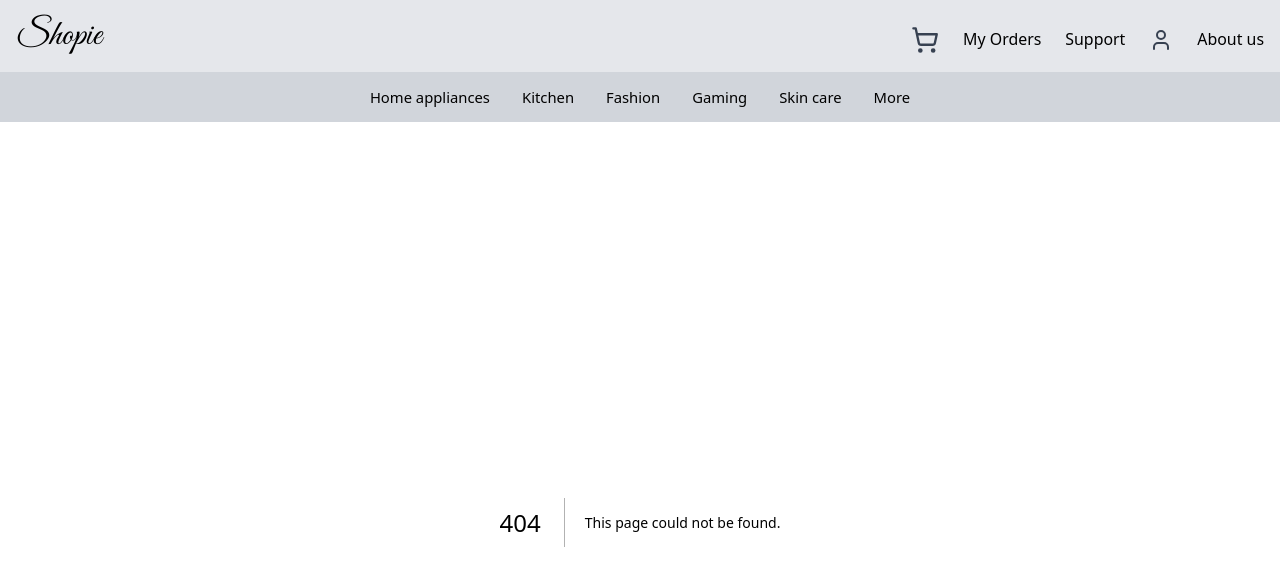
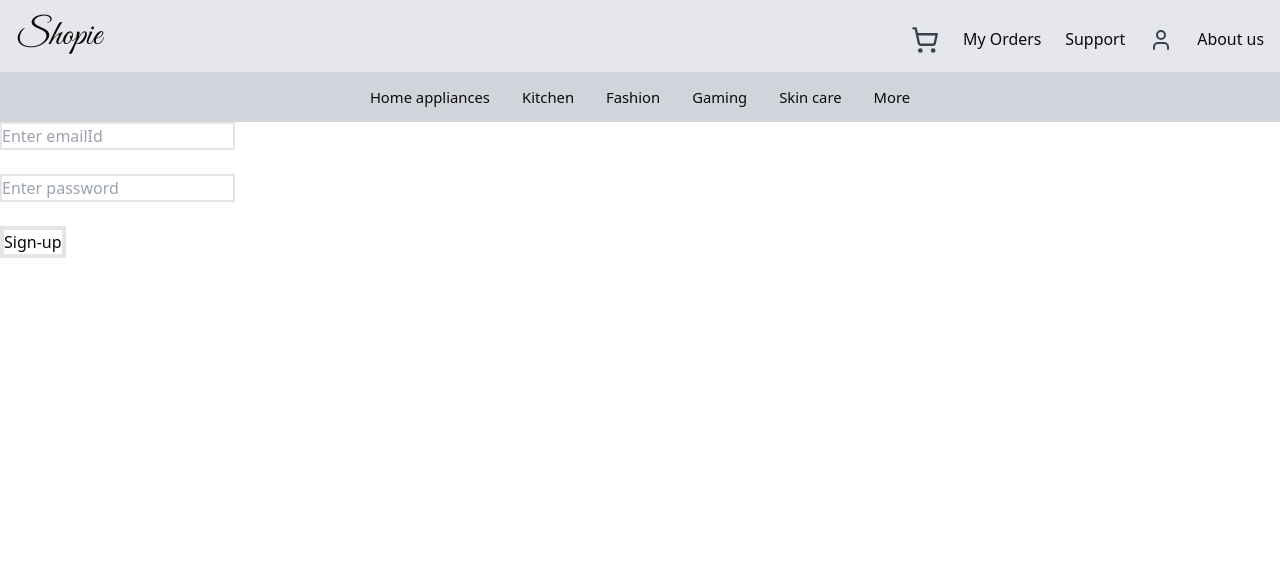
Before and after one commit to Vansh-Bhatia-ctrl/Shopie-An-E-Commerce-Website, a Next.js app: page /signup in a window 1280 px wide. Before the commit this address had no page. Shown: the top 586 px of the page. Built offline with nearby package versions, Linux system fonts and the light colour scheme.

Commit message:
Improved the dummy sign-up page and also added a dummy login page

```diff
--- a/app/components/Navbar.js
+++ b/app/components/Navbar.js
@@ -27,7 +27,7 @@ export default function Navbar() {
 
           <Link href="">My Orders</Link>
           <Link href="">Support</Link>
-          <Link href="/login">
+          <Link href="/signup">
             <User size={24} className="text-gray-700" />
           </Link>
           <Link href="">About us</Link>
--- a/app/login/page.js
+++ b/app/login/page.js
@@ -1,61 +1,34 @@
 "use client";
 
-import { createUserWithEmailAndPassword } from "firebase/auth";
+import { signInWithEmailAndPassword } from "firebase/auth";
 import { useState } from "react";
-import { auth, db } from "../lib/firebaseconfig";
-import { doc, setDoc } from "firebase/firestore";
+import { auth } from "../lib/firebaseconfig";
 
 export default function Login() {
-  const [userName, setUserName] = useState("");
-  const [phoneNumber, setPhoneNumber] = useState("");
   const [email, setEmail] = useState("");
   const [password, setPassword] = useState("");
 
-  async function handleSignUp(e) {
+  async function handleSignIn(e) {
     e.preventDefault();
     try {
-      const userCredentials = await createUserWithEmailAndPassword(
+      const userCredentials = await signInWithEmailAndPassword(
         auth,
         email,
         password
       );
       const user = userCredentials.user;
-      console.log("user added successfully", user);
-      await setDoc(doc(db, "users", user.uid), {
-        userName,
-        phoneNumber,
-        email,
-      });
-      console.log("User data saved to Firestore");
+      console.log("user signed in");
     } catch (error) {
-      console.error("Error creating user:", error.message);
+      console.error("Error sigining in", error.message);
     }
   }
 
   return (
-    <>
-      <form onSubmit={handleSignUp}>
-        <input
-          placeholder="Enter name"
-          type="text"
-          value={userName}
-          onChange={(e) => setUserName(e.target.value)}
-          className="border-2"
-        />
-        <br />
-        <br />
-        <input
-          placeholder="Enter phone number"
-          type="number"
-          value={phoneNumber}
-          onChange={(e) => setPhoneNumber(e.target.value)}
-          className="border-2"
-        />
-        <br />
-        <br />
+    <form onSubmit={handleSignIn}>
       <input
         placeholder="Enter emailId"
         type="email"
+        name="email"
         value={email}
         onChange={(e) => setEmail(e.target.value)}
         className="border-2"
@@ -64,6 +37,7 @@ export default function Login() {
       <br />
       <input
         placeholder="Enter password"
+        name="password"
         type="password"
         value={password}
         onChange={(e) => setPassword(e.target.value)}
@@ -72,9 +46,8 @@ export default function Login() {
       <br />
       <br />
       <button type="submit" className="border-4">
-          Sign-up
+        Sign-in
       </button>
     </form>
-    </>
   );
 }
--- /dev/null
+++ b/app/signup/page.js
@@ -0,0 +1,58 @@
+"use client";
+
+import { createUserWithEmailAndPassword } from "firebase/auth";
+import { useState } from "react";
+import { auth } from "../lib/firebaseconfig";
+import { useRouter } from "next/navigation";
+
+export default function SingUp() {
+  const router = useRouter();
+  const [email, setEmail] = useState("");
+  const [password, setPassword] = useState("");
+
+  async function handleSignUp(e) {
+    e.preventDefault();
+    try {
+      const userCredentials = await createUserWithEmailAndPassword(
+        auth,
+        email,
+        password
+      );
+      const user = userCredentials.user;
+      console.log("User signed up");
+      router.push("/login");
+    } catch (error) {
+      console.error("Error adding user to the system", error.message);
+    }
+  }
+
+  return (
+    <>
+      <form onSubmit={handleSignUp}>
+        <input
+          placeholder="Enter emailId"
+          type="email"
+          name="email"
+          value={email}
+          onChange={(e) => setEmail(e.target.value)}
+          className="border-2"
+        />
+        <br />
+        <br />
+        <input
+          placeholder="Enter password"
+          name="password"
+          type="password"
+          value={password}
+          onChange={(e) => setPassword(e.target.value)}
+          className="border-2"
+        />
+        <br />
+        <br />
+        <button type="submit" className="border-4">
+          Sign-up
+        </button>
+      </form>
+    </>
+  );
+}
```
Lines whose indentation alone changed are shown as unchanged.
